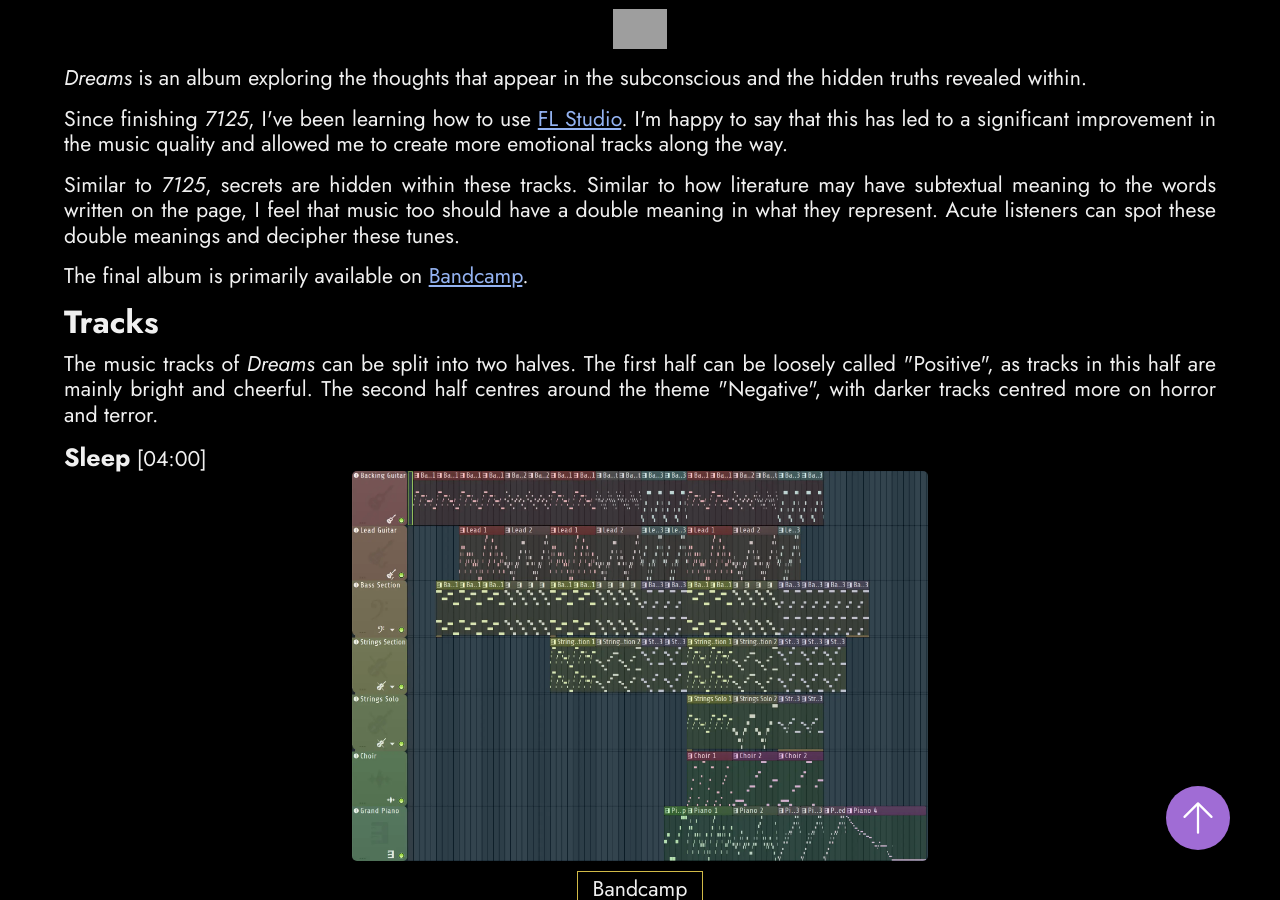
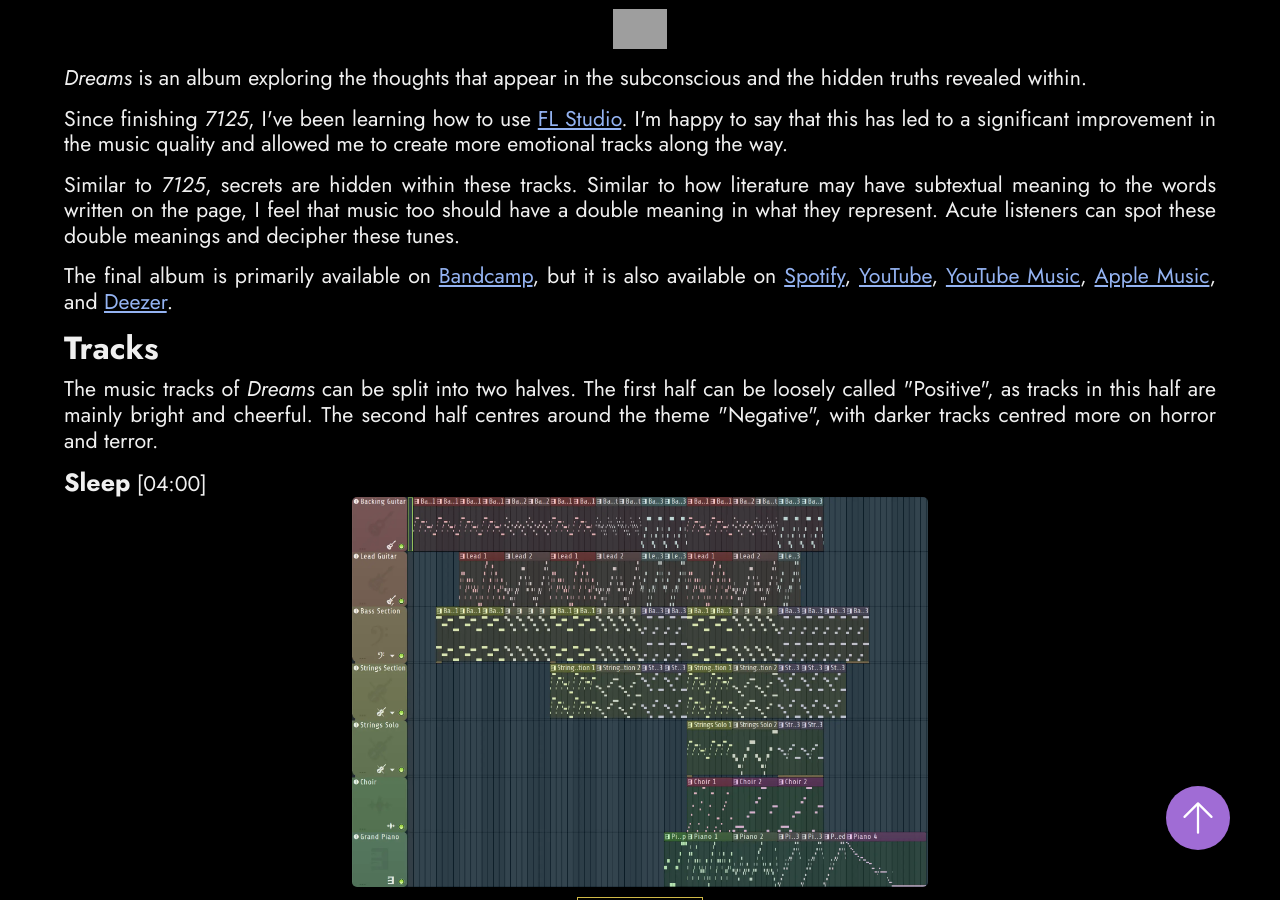
Before and after one commit to PhotonicGluon/photonicgluon.github.io, a Jekyll site: the page built from projects/dreams.html, in a window 1280 px wide and 900 px high, scrolled down 671 px. Built offline with Jekyll 4.4.1, drawn with Linux system fonts in a browser that asks for light colours; grey boxes are pictures that could not be loaded.

Commit message:
Add other links for Dreams

```diff
--- a/projects/dreams.html
+++ b/projects/dreams.html
@@ -20,8 +20,12 @@ title: Dreams
     Acute listeners can spot these double meanings and decipher these tunes.
 </p>
 <p>
-    <!-- Todo: add other places -->
-    The final album is primarily available on <a href="https://melodicgluon.bandcamp.com/album/dreams">Bandcamp</a>.
+    The final album is primarily available on <a href="https://melodicgluon.bandcamp.com/album/dreams">Bandcamp</a>, but
+    it is also available on <a href="https://open.spotify.com/album/1NiKJK9ntchJybVVAs1Hd3?si=mAX7WGbaT7OJ8ODIVHPANA">Spotify</a>,
+    <a href="https://www.youtube.com/playlist?list=PLflyFtcWkjTPLtMaAcCr2bw1LKFgMQ8Fg">YouTube</a>, <a
+        href="https://music.youtube.com/playlist?list=OLAK5uy_kPSNtZ3KLuooExow44oG-4TsvPikJB1qU">YouTube Music</a>, <a
+        href="https://music.apple.com/sg/album/dreams/1704266760">Apple Music</a>, and <a
+        href="https://www.deezer.com/en/album/480241645">Deezer</a>.
 </p>
 <h2>Tracks</h2>
 <p>
```
